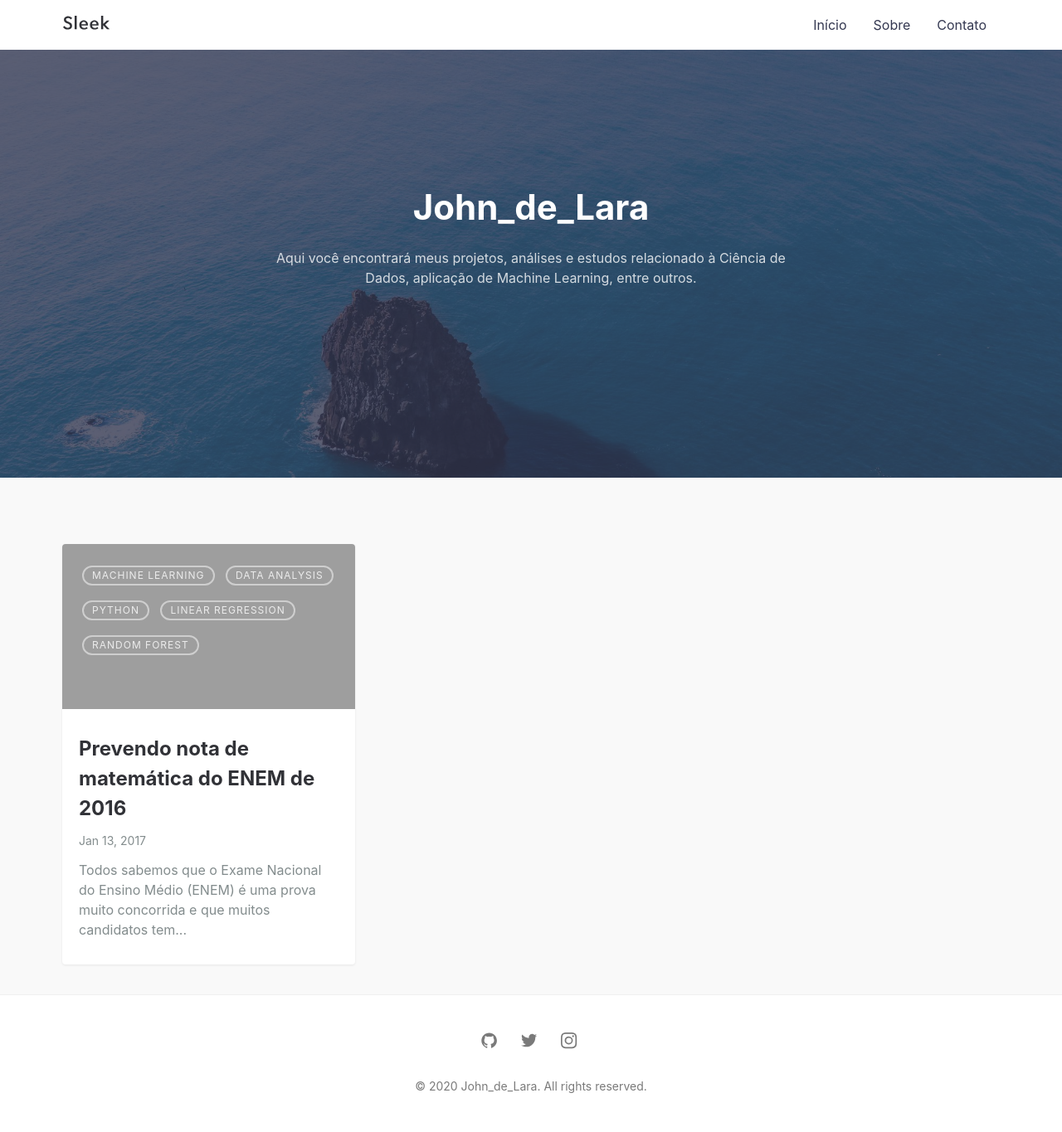
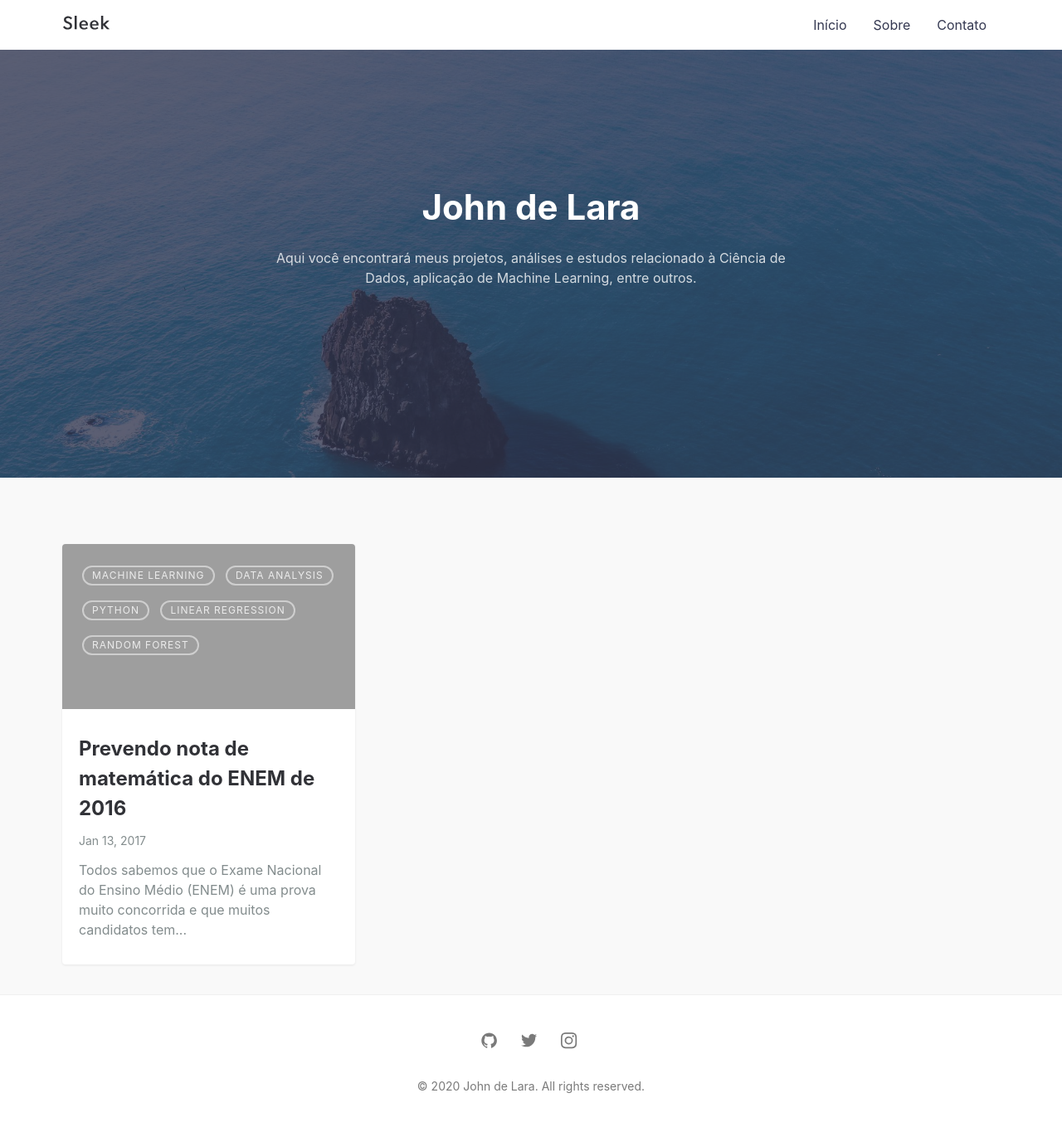
Before and after one commit to johndelara1/portfolioweb, a Jekyll site: the page built from index.md, in a window 1280 px wide. Shown: the whole page at 83% size. Built offline with Jekyll 4.4.1, drawn with Linux system fonts in a browser that asks for light colours; some of the changed lines change nothing that is shown.

Commit message:
primeira postagem

```diff
--- a/_config.yml
+++ b/_config.yml
@@ -1,11 +1,10 @@
-theme: jekyll-sleek
 # SITE CONFIGURATION
-title: John_de_Lara # your site title
+encoding: UTF-8
+title: John de Lara # your site title
 author: johndelara1 # You :P
 description: > # Meta description of Homepage
-  Write an awesome description for your new site here. You can edit this
-  line in _config.yml. It will appear in your document head meta (for
-  Google search results) and in your feed.xml site description.
+  Neste portfólio você poderá acompanhar meus projetos, análises e estudos relacionado à Ciência de Dados,
+    aplicação de Machine Learning, entre outros.
 baseurl: "/portfolioweb" # the subpath of your site, e.g. /blog
 url: "https://johndelara1.github.io/" # the base hostname & protocol for your site, e.g. http://example.com
 
@@ -23,8 +22,8 @@
 # THEME SETTINGS
 navigation: # Navigation links
   - {name: 'Início', link: '/'}
-  - {name: 'Sobre', link: '/about'}
-  - {name: 'Contato', link: '/contact'}
+  - {name: 'Sobre', link: '/sobre'}
+  - {name: 'Contato', link: '/contato'}
 
 tagline: >
   Aqui você encontrará meus projetos, análises e estudos relacionado à Ciência de Dados, aplicação de Machine Learning, entre outros.
@@ -40,7 +39,7 @@
 disqus:
   shortname: johndelara1 # to enable comments replace with your_disqus_shortname
 
-# google_tag_manager: GTM-XXXXXXX # Uncomment to enable GTM. Replace GTM-XXXXXXX with your GTM container ID
+google_tag_manager: GTM-5Z9JZD7 # Uncomment to enable GTM. Replace GTM-XXXXXXX with your GTM container ID
 
 service_worker: true
 
```
